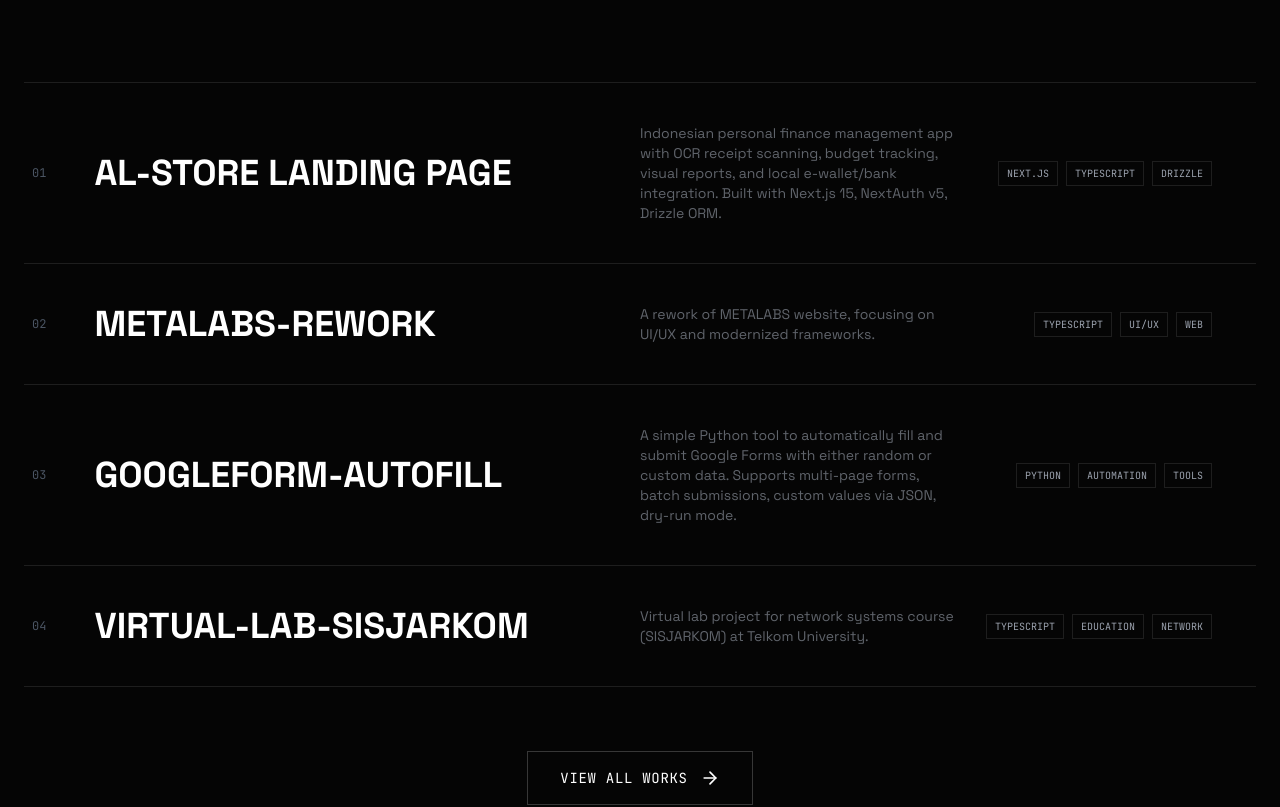
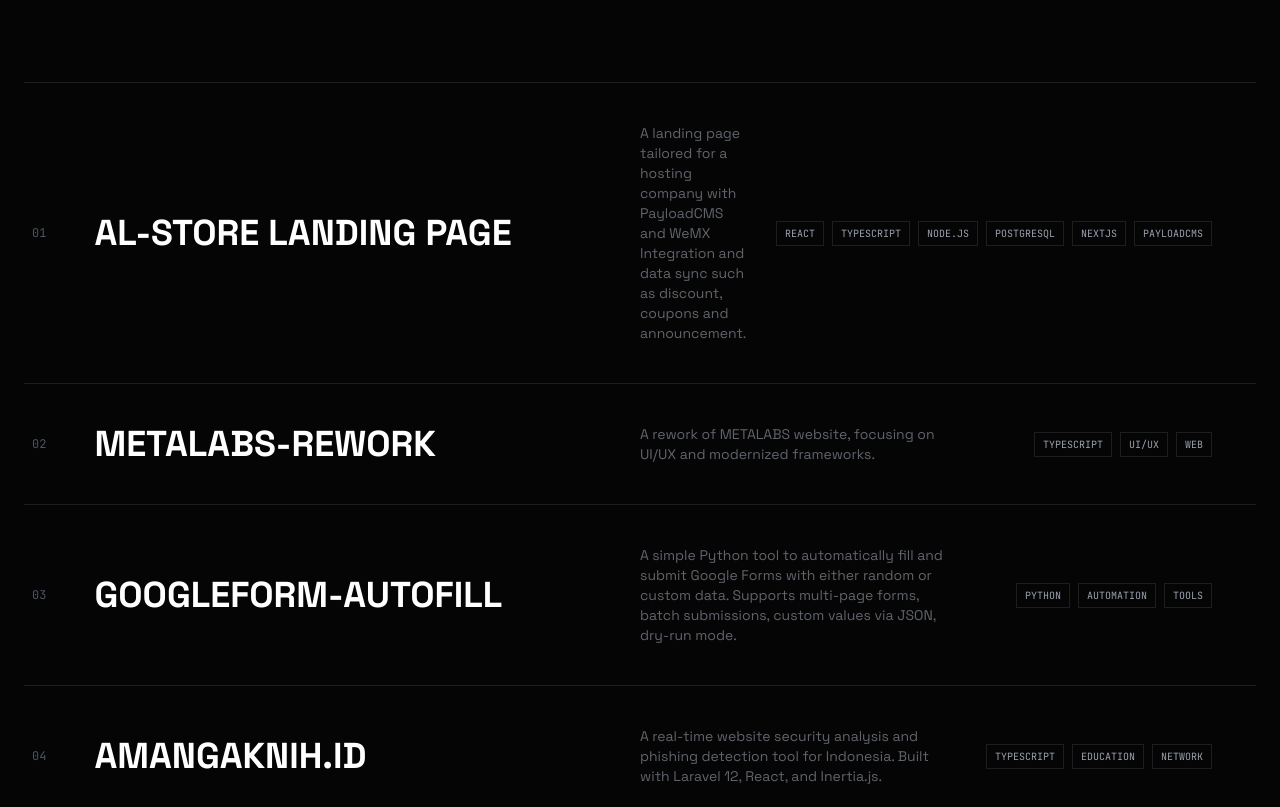
Before and after one commit to itzcaesar/caesar-dev, a React (Vite) app: page / in a window 1280 px wide. Shown: the part 1827-2634 px from the top of the page. Built offline with nearby package versions, Linux system fonts and the light colour scheme.

Commit message:
chore: fix react-helmet-async peer dependency issue with React 19
- Install dependencies with --legacy-peer-deps flag
- react-helmet-async@2.0.5 works with React 19 despite peer dependency warning

```diff
--- a/constants.ts
+++ b/constants.ts
@@ -4,10 +4,10 @@ export const PROJECTS: Project[] = [
   {
     id: '001',
     title: 'AL-Store Landing Page',
-    description: 'Indonesian personal finance management app with OCR receipt scanning, budget tracking, visual reports, and local e-wallet/bank integration. Built with Next.js 15, NextAuth v5, Drizzle ORM.',
-    tags: ['Next.js', 'TypeScript', 'Drizzle'],
+    description: 'A landing page tailored for a hosting company with PayloadCMS and WeMX Integration and data sync such as discount, coupons and announcement.',
+    tags: ['React', 'TypeScript', 'Node.js', 'PostgreSQL', 'NextJS', 'PayloadCMS'],
     imageUrl: 'https://images.unsplash.com/photo-1554224155-8d04cb21cd6c?w=1200&h=800&fit=crop&q=80',
-    repo: 'https://github.com/itzcaesar/tabung-in',
+    repo: 'https://alstoredev.my.id',
   },
   {
     id: '002',
@@ -27,11 +27,11 @@ export const PROJECTS: Project[] = [
   },
   {
     id: '004',
-    title: 'VIRTUAL-LAB-SISJARKOM',
-    description: 'Virtual lab project for network systems course (SISJARKOM) at Telkom University.',
+    title: 'AMANGAKNIH.ID',
+    description: 'A real-time website security analysis and phishing detection tool for Indonesia. Built with Laravel 12, React, and Inertia.js.',
     tags: ['TypeScript', 'Education', 'Network'],
     imageUrl: 'https://images.unsplash.com/photo-1558494949-ef010cbdcc31?w=1200&h=800&fit=crop&q=80',
-    repo: 'https://github.com/itzcaesar/virtual-lab-sisjarkom',
+    repo: 'https://github.com/itzcaesar/aman-gak-nih',
   },
 ];
 
```
Also changed, not shown: 1 other file (tests, documents, lock files or other folders).
